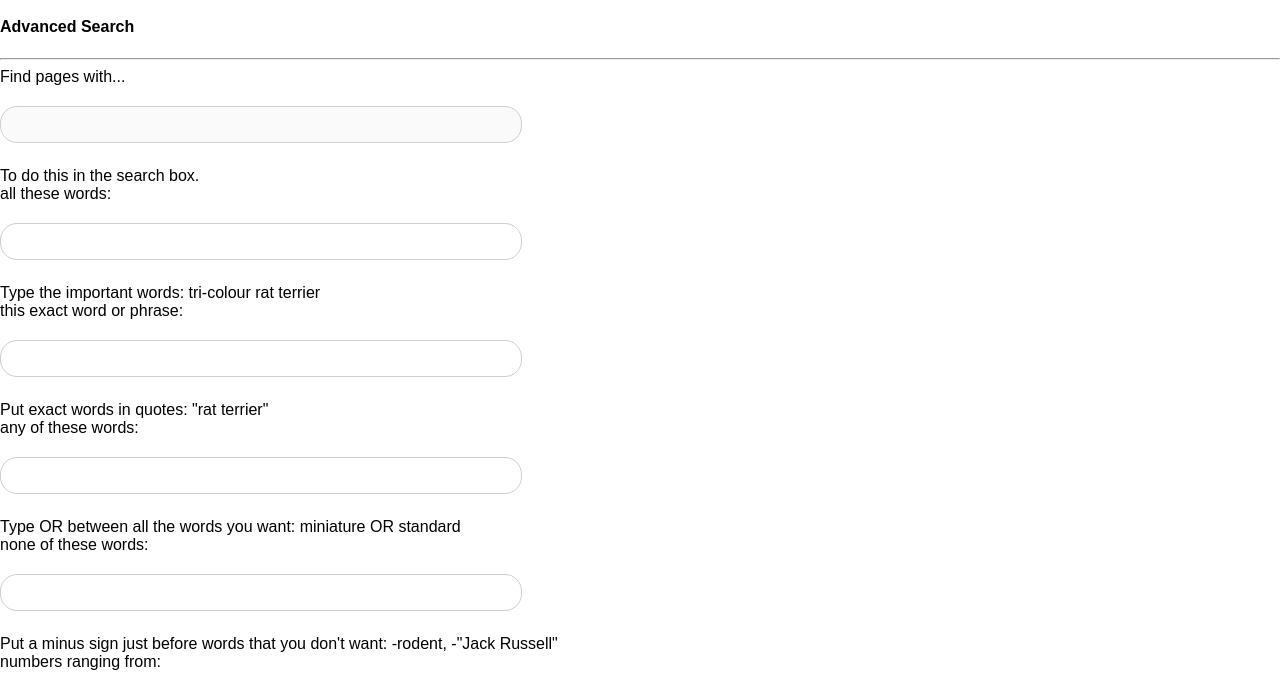
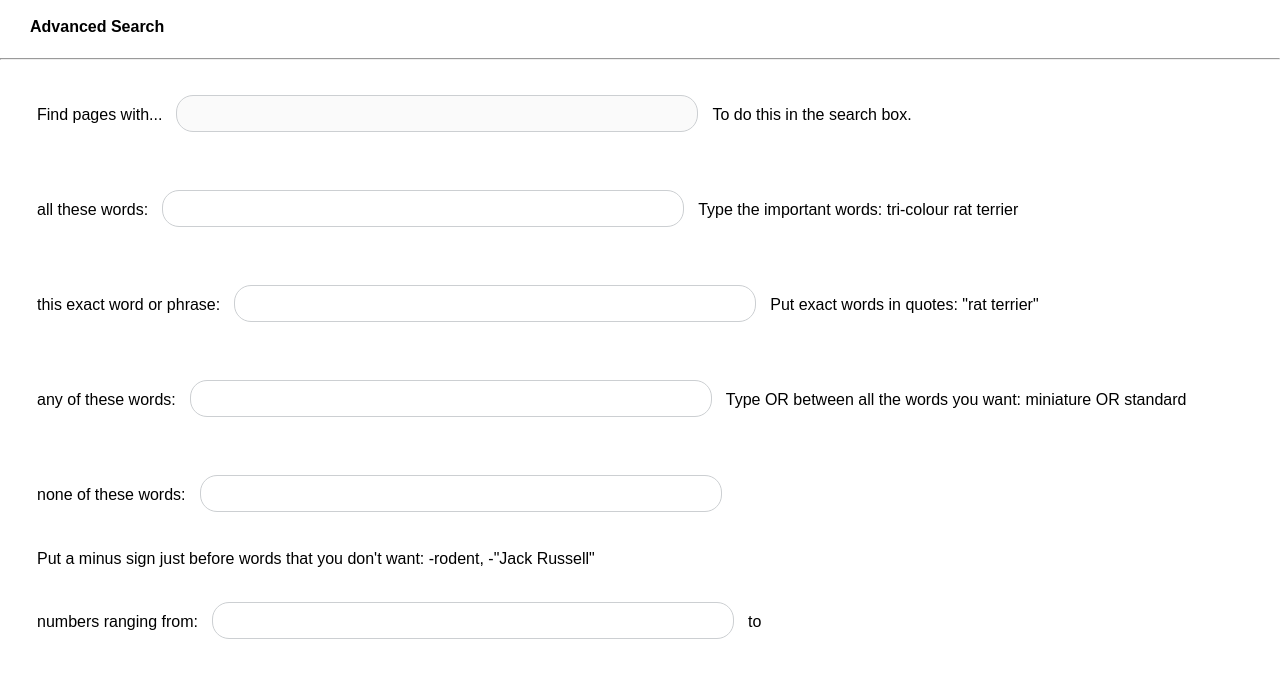
Before and after one commit to alvyynm/Search, a plain HTML site: page advanced.html in a window 1280 px wide. Shown: the part 92-780 px from the top of the page. Drawn offline with Linux system fonts and the light colour scheme.

Commit message:
Add styling for advanced.html page

```diff
--- a/advanced.html
+++ b/advanced.html
@@ -15,7 +15,7 @@
                 </div>
             </div>
 
-            <div>
+            <div class="major-heading">
                 <h4 class="top-label">Advanced Search</h4>
             </div>
             <hr>
--- a/styles.css
+++ b/styles.css
@@ -74,6 +74,28 @@ h5 {
 .lower-section {
     margin-bottom: 25px;
 }
+
+.topform-section {
+    display: flex;
+    flex-wrap: wrap;
+}
+
+.form-container, .major-heading, .lower-section {
+    margin-left: 30px;
+    margin-right: 30px;
+}
+
+.major-div {
+    display: flex;
+    flex-wrap: wrap;
+    /* justify-content: space-between; */
+    align-items: center;
+}
+
+.inline-divs {
+    padding: 7px;
+
+}
 /*FORM STYLING*/
 
 input[type=text]{
```
